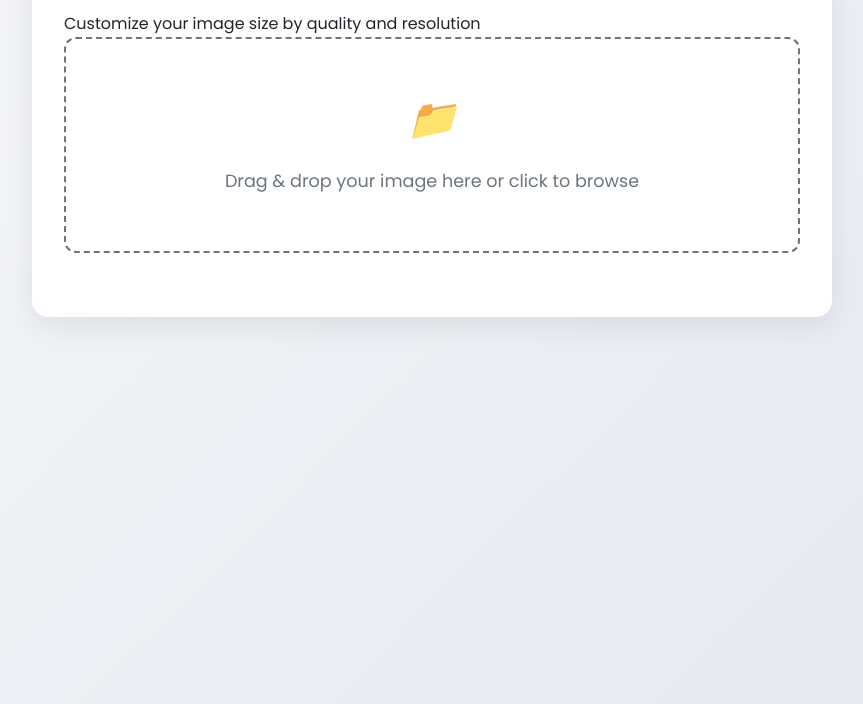
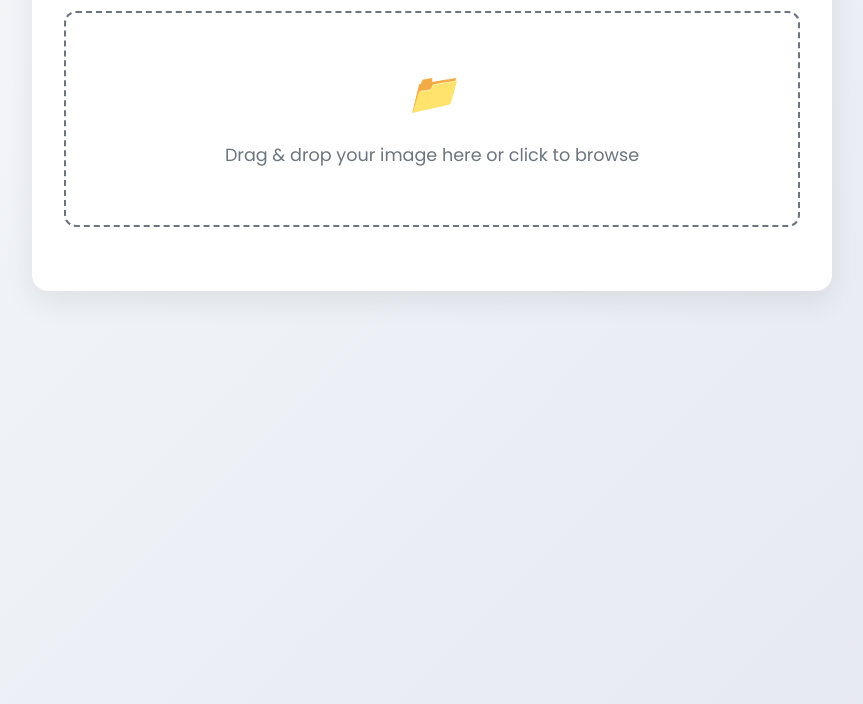
Before and after one commit to MotionSuss/Image-size-customizer, a plain HTML site: page index.html in a window 1280 px wide. Shown: the part 128-832 px from the top of the page, without its empty margins (208-1071 px from the left). Drawn offline with Linux system fonts and the light colour scheme.

Commit message:
Update index.html

```diff
--- a/index.html
+++ b/index.html
@@ -358,7 +358,6 @@
 <body>
     <div class="container">
         <h1>Image Size Customizer <span style="color: var(--accent);">-Motion Suss</span></h1>
-         <p class="subtitle">Customize your image size by quality and resolution</p>
 
         <div class="upload-area" id="uploadArea">
             <i>📁</i>
```
